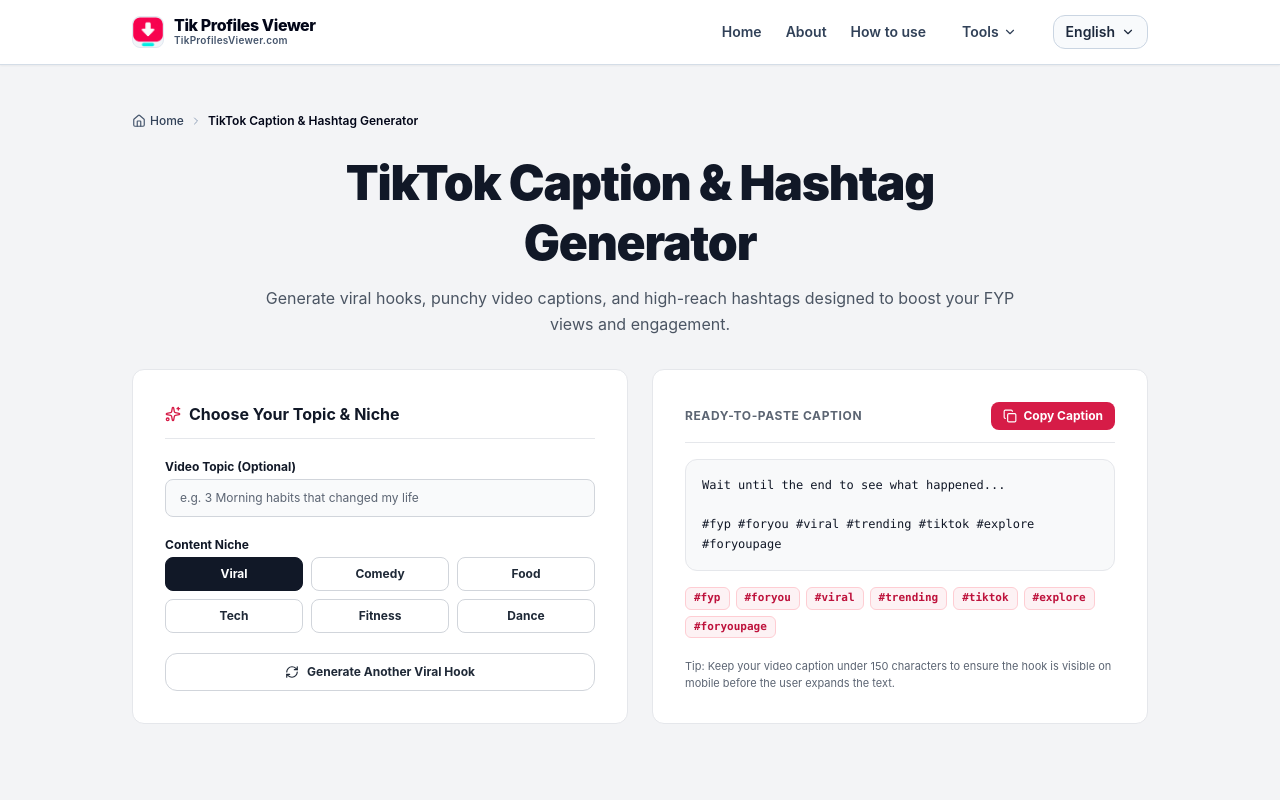
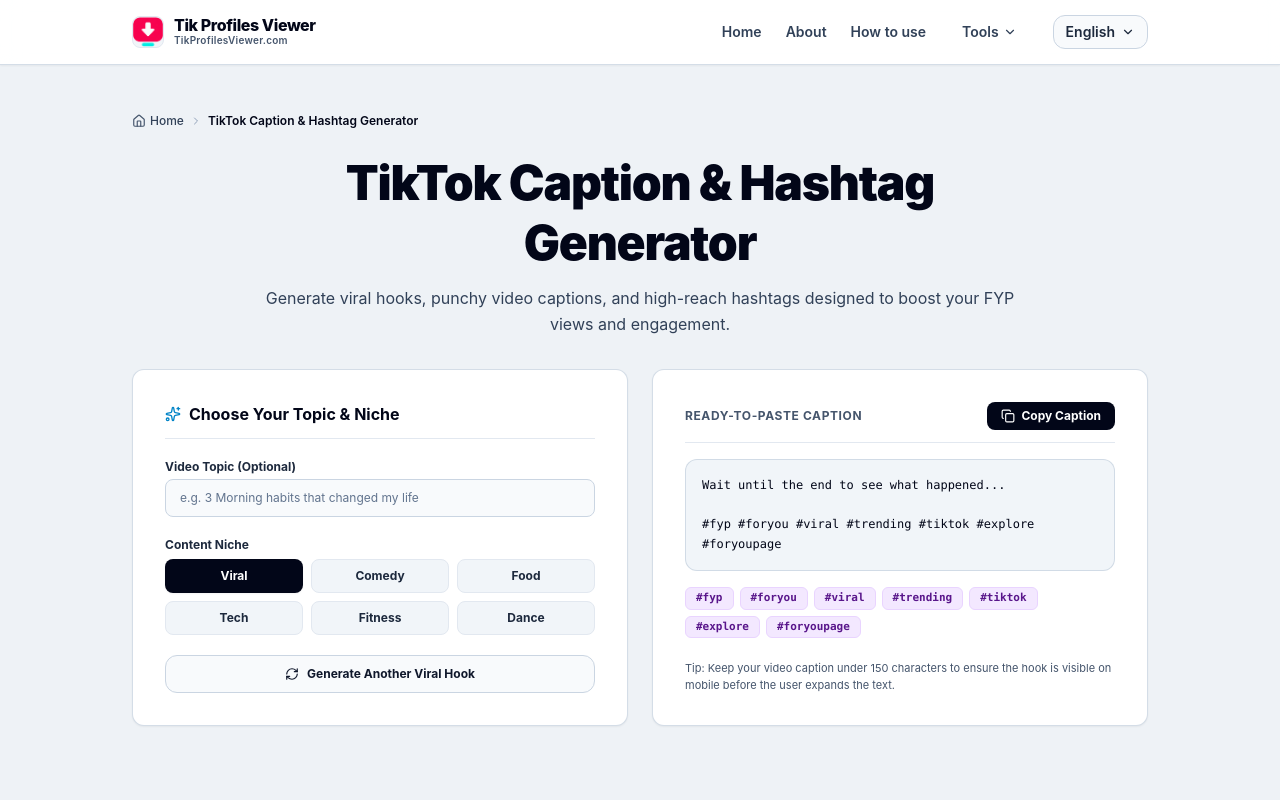
Before and after one commit to eaelax/testing, a Next.js app: page /tiktok-caption-generator in a window 1280 px wide. Shown: the top 800 px of the page. Built offline with nearby package versions, Linux system fonts and the light colour scheme.

Commit message:
Update page.tsx

```diff
--- a/app/tiktok-caption-generator/page.tsx
+++ b/app/tiktok-caption-generator/page.tsx
@@ -48,7 +48,7 @@ export default function CaptionGeneratorPage() {
   };
 
   return (
-    <div className="min-h-screen flex flex-col bg-[#F3F4F6] text-[#111827]">
+    <div className="min-h-screen flex flex-col bg-[#eef2f6] text-slate-900">
       <Navbar />
 
       <main className="flex-1 max-w-[1080px] w-full mx-auto px-4 sm:px-6 lg:px-8 py-8 sm:py-12">
@@ -56,24 +56,24 @@ export default function CaptionGeneratorPage() {
         <AdSlot placement="header" />
 
         <div className="text-center max-w-3xl mx-auto my-6">
-          <h1 className="text-3xl sm:text-5xl font-black text-[#111827] tracking-tight leading-tight">
+          <h1 className="text-3xl sm:text-5xl font-black text-slate-950 tracking-tight leading-tight">
             TikTok Caption &amp; Hashtag Generator
           </h1>
-          <p className="text-sm sm:text-base text-[#4B5563] mt-3 leading-relaxed">
+          <p className="text-sm sm:text-base text-slate-700 mt-3 leading-relaxed">
             Generate viral hooks, punchy video captions, and high-reach hashtags designed to boost your FYP views and engagement.
           </p>
         </div>
 
         <div className="grid grid-cols-1 lg:grid-cols-12 gap-6 my-8">
           {/* Controls Column */}
-          <div className="lg:col-span-6 bg-[#FFFFFF] rounded-xl border border-[#E5E7EB] p-6 sm:p-8 space-y-5">
-            <h2 className="text-base font-bold text-[#111827] border-b border-[#E5E7EB] pb-3 flex items-center gap-2">
-              <Sparkles className="w-4 h-4 text-[#D61C47]" />
+          <div className="lg:col-span-6 bg-white rounded-xl border border-slate-300/80 p-6 sm:p-8 shadow-xs space-y-5">
+            <h2 className="text-base font-bold text-slate-950 border-b border-slate-200 pb-3 flex items-center gap-2">
+              <Sparkles className="w-4 h-4 text-[#0284c7]" />
               <span>Choose Your Topic &amp; Niche</span>
             </h2>
 
             <div>
-              <label className="text-xs font-bold text-[#111827] block mb-1">
+              <label className="text-xs font-bold text-slate-800 block mb-1">
                 Video Topic (Optional)
               </label>
               <input
@@ -81,12 +81,12 @@ export default function CaptionGeneratorPage() {
                 value={topic}
                 onChange={(e) => setTopic(e.target.value)}
                 placeholder="e.g. 3 Morning habits that changed my life"
-                className="w-full px-3.5 py-2.5 rounded-lg border border-[#D1D5DB] bg-[#F9FAFB] text-xs text-[#111827] placeholder:text-[#5C6573] focus:outline-none focus:border-[#D61C47]"
+                className="w-full px-3.5 py-2.5 rounded-lg border border-slate-300 bg-slate-50 text-xs text-slate-950 placeholder:text-slate-500 focus:bg-white focus:outline-none focus:border-sky-600"
               />
             </div>
 
             <div>
-              <label className="text-xs font-bold text-[#111827] block mb-1">
+              <label className="text-xs font-bold text-slate-800 block mb-1.5">
                 Content Niche
               </label>
               <div className="grid grid-cols-3 gap-2">
@@ -95,10 +95,10 @@ export default function CaptionGeneratorPage() {
                     key={cat}
                     type="button"
                     onClick={() => setNiche(cat)}
-                    className={`py-2 px-3 rounded-lg text-xs font-bold transition-colors cursor-pointer border ${
+                    className={`py-2 px-3 rounded-lg text-xs font-bold transition-all cursor-pointer ${
                       niche === cat
-                        ? 'bg-[#111827] text-[#FFFFFF] border-[#111827]'
-                        : 'bg-[#FFFFFF] text-[#1F2937] border-[#D1D5DB] hover:bg-[#F3F4F6]'
+                        ? 'bg-slate-950 text-white shadow-xs'
+                        : 'bg-slate-100 text-slate-800 border border-slate-200 hover:bg-slate-200'
                     }`}
                   >
                     {cat}
@@ -110,7 +110,7 @@ export default function CaptionGeneratorPage() {
             <button
               type="button"
               onClick={generateNewHook}
-              className="w-full py-2.5 rounded-xl bg-[#FFFFFF] border border-[#D1D5DB] hover:bg-[#F3F4F6] text-[#1F2937] font-bold text-xs flex items-center justify-center gap-2 cursor-pointer transition-colors"
+              className="w-full py-2.5 rounded-xl border border-slate-300 bg-slate-50 hover:bg-slate-100 text-slate-900 font-bold text-xs flex items-center justify-center gap-2 cursor-pointer transition-colors"
             >
               <RefreshCw className="w-3.5 h-3.5" />
               <span>Generate Another Viral Hook</span>
@@ -118,23 +118,23 @@ export default function CaptionGeneratorPage() {
           </div>
 
           {/* Output Preview Column */}
-          <div className="lg:col-span-6 bg-[#FFFFFF] rounded-xl border border-[#E5E7EB] p-6 sm:p-8 flex flex-col justify-between">
+          <div className="lg:col-span-6 bg-white rounded-xl border border-slate-300/80 p-6 sm:p-8 shadow-xs flex flex-col justify-between">
             <div>
-              <div className="flex items-center justify-between pb-3 border-b border-[#E5E7EB] mb-4">
-                <span className="text-xs font-bold uppercase tracking-wider text-[#5C6573]">
+              <div className="flex items-center justify-between pb-3 border-b border-slate-200 mb-4">
+                <span className="text-xs font-bold uppercase tracking-wider text-slate-600">
                   Ready-to-Paste Caption
                 </span>
                 <button
                   type="button"
                   onClick={copyToClipboard}
-                  className="px-3 py-1.5 rounded-lg bg-[#D61C47] hover:bg-[#B9153B] text-[#FFFFFF] text-xs font-bold flex items-center gap-1.5 transition-colors cursor-pointer"
+                  className="px-3.5 py-1.5 rounded-lg bg-slate-950 hover:bg-black text-white text-xs font-bold flex items-center gap-1.5 transition-all cursor-pointer"
                 >
-                  {copied ? <Check className="w-3.5 h-3.5 text-[#FFFFFF]" /> : <Copy className="w-3.5 h-3.5" />}
+                  {copied ? <Check className="w-3.5 h-3.5 text-[#2dd4bf]" /> : <Copy className="w-3.5 h-3.5" />}
                   <span>{copied ? 'Copied!' : 'Copy Caption'}</span>
                 </button>
               </div>
 
-              <div className="p-4 rounded-xl bg-[#F8F9FA] border border-[#E5E7EB] font-mono text-xs text-[#111827] whitespace-pre-wrap leading-relaxed select-all">
+              <div className="p-4 rounded-xl bg-slate-100 border border-slate-300/80 font-mono text-xs text-slate-950 whitespace-pre-wrap leading-relaxed select-all">
                 {fullCaption}
               </div>
 
@@ -143,7 +143,7 @@ export default function CaptionGeneratorPage() {
                 {currentTags.map((t) => (
                   <span
                     key={t}
-                    className="text-[11px] font-mono px-2 py-0.5 rounded-md bg-[#FDF2F4] text-[#BE123C] font-semibold border border-[#FECDD3]"
+                    className="text-[11px] font-mono px-2.5 py-0.5 rounded-md bg-purple-100 text-purple-900 font-bold border border-purple-200"
                   >
                     {t}
                   </span>
@@ -151,7 +151,7 @@ export default function CaptionGeneratorPage() {
               </div>
             </div>
 
-            <p className="text-[11px] text-[#5C6573] pt-4">
+            <p className="text-[11px] text-slate-600 pt-4">
               Tip: Keep your video caption under 150 characters to ensure the hook is visible on mobile before the user expands the text.
             </p>
           </div>
```
